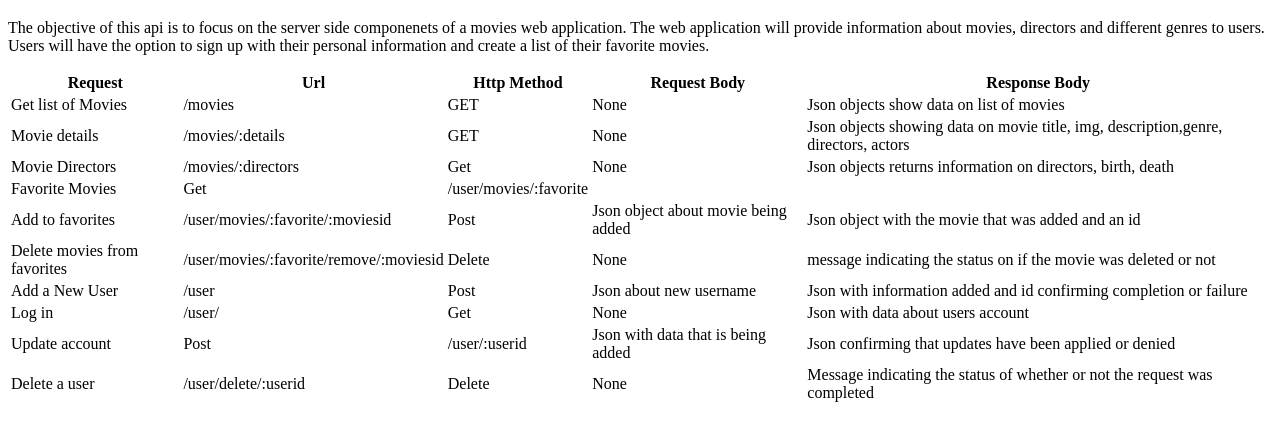
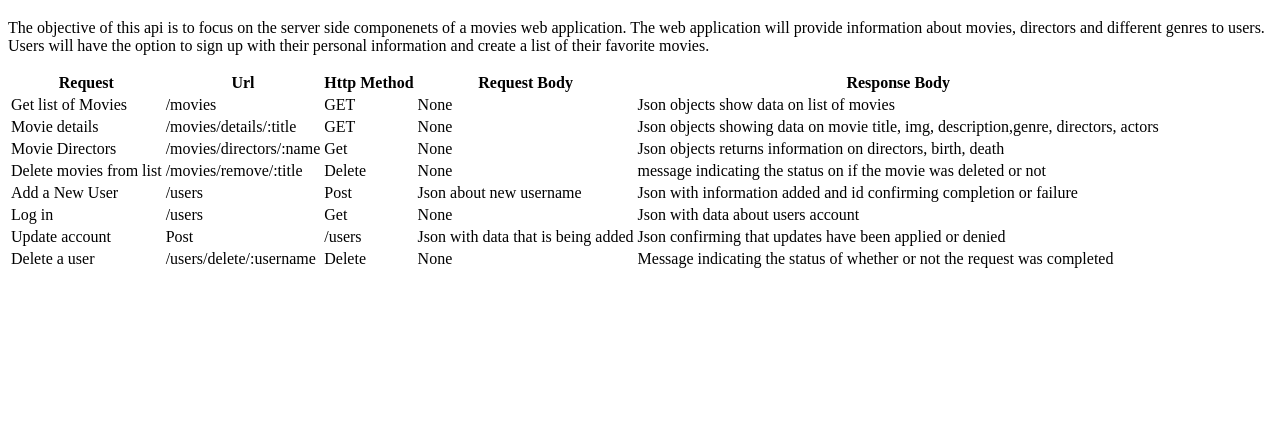
Before and after one commit to warpedpuppy/bh_movie_api_with_tokens, a website: page movie_api/public/documentation.html in a window 1280 px wide. Shown: the part 61-502 px from the top of the page. Drawn offline with Linux system fonts and the light colour scheme.

Commit message:
updated table to match index.js

```diff
--- a/movie_api/public/documentation.html
+++ b/movie_api/public/documentation.html
@@ -28,49 +28,35 @@
                 </tr>
                 <tr>
                     <td>Movie details</td>
-                    <td>/movies/:details</td>
+                    <td>/movies/details/:title</td>
                     <td>GET</td>
                     <td>None</td>
                     <td>Json objects showing data on movie title, img, description,genre, directors, actors</td>
                 </tr>
                 <tr>
                     <td>Movie Directors</td>
-                    <td>/movies/:directors</td>
+                    <td>/movies/directors/:name</td>
                     <td>Get</td>
                     <td>None</td>
                     <td>Json objects returns information on directors, birth, death</td>
                 </tr>
                 <tr>
-                    <td>Favorite Movies</td>
-                    <td>Get</td>
-                    <td>/user/movies/:favorite</td>
-                    <td></td>
-                    <td></td>
-                </tr>
-                <tr>
-                    <td>Add to favorites</td>
-                    <td>/user/movies/:favorite/:moviesid</td>
-                    <td>Post</td>
-                    <td>Json object about movie being added</td>
-                    <td>Json object with the movie that was added and an id</td>
-                </tr>
-                <tr>
-                    <td>Delete movies from favorites</td>
-                    <td>/user/movies/:favorite/remove/:moviesid</td>
+                    <td>Delete movies from list</td>
+                    <td>/movies/remove/:title</td>
                     <td>Delete</td>
                     <td>None</td>
                     <td>message indicating the status on if the movie was deleted or not</td>
                 </tr>
                 <tr>
                     <td>Add a New User</td>
-                    <td>/user</td>
+                    <td>/users</td>
                     <td>Post</td>
                     <td>Json about new username</td>
                     <td>Json with information added and id confirming completion or failure</td>
                 </tr>
                 <tr>
                     <td>Log in</td>
-                    <td>/user/</td>
+                    <td>/users</td>
                     <td>Get</td>
                     <td>None</td>
                     <td>Json with data about users account</td>
@@ -78,13 +64,13 @@
                 <tr>
                     <td>Update account</td>
                     <td>Post</td>
-                    <td>/user/:userid</td>
+                    <td>/users</td>
                     <td>Json with data that is being added</td>
                     <td>Json confirming that updates have been applied or denied</td>
                 </tr>
                 <tr>
                     <td>Delete a user</td>
-                    <td>/user/delete/:userid</td>
+                    <td>/users/delete/:username</td>
                     <td>Delete</td>
                     <td>None</td>
                     <td>Message indicating the status of whether or not the request was completed</td>
```
